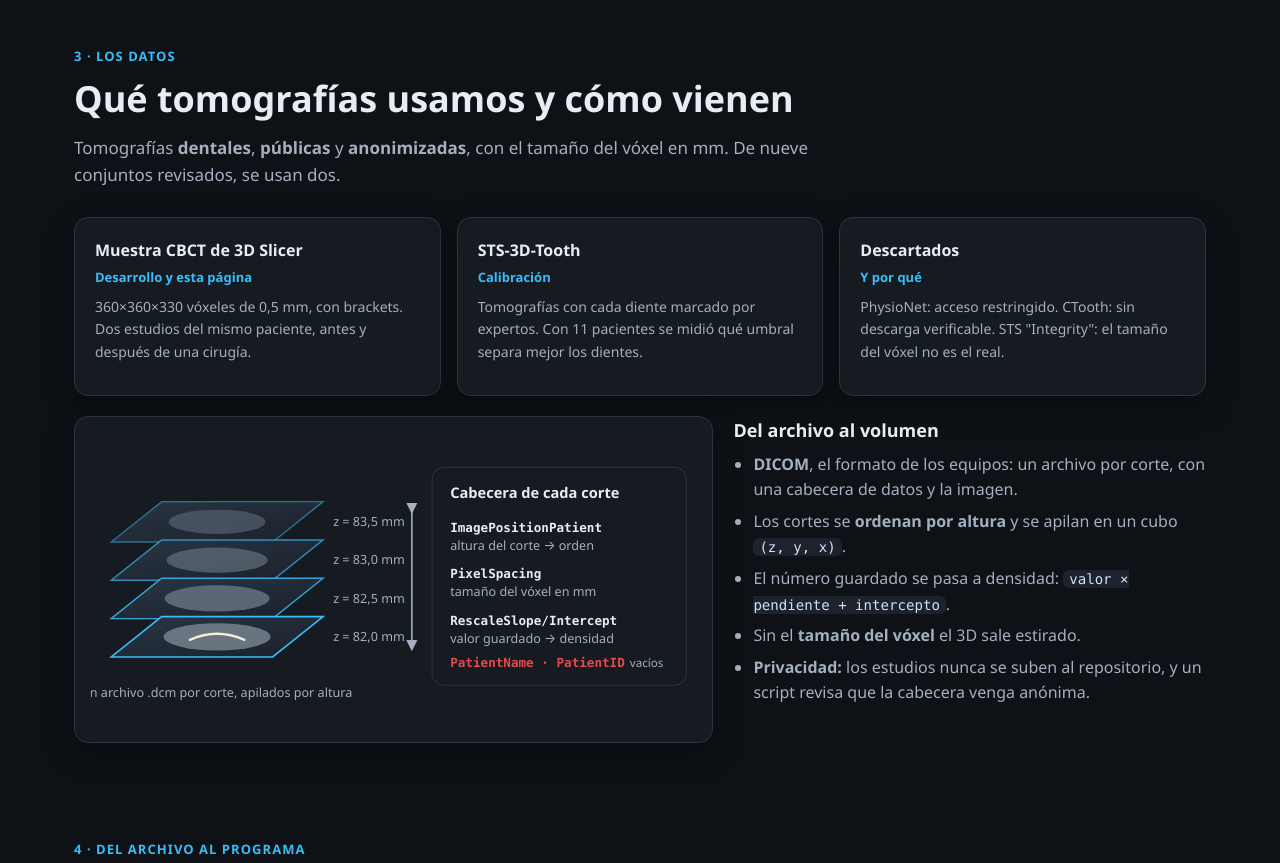
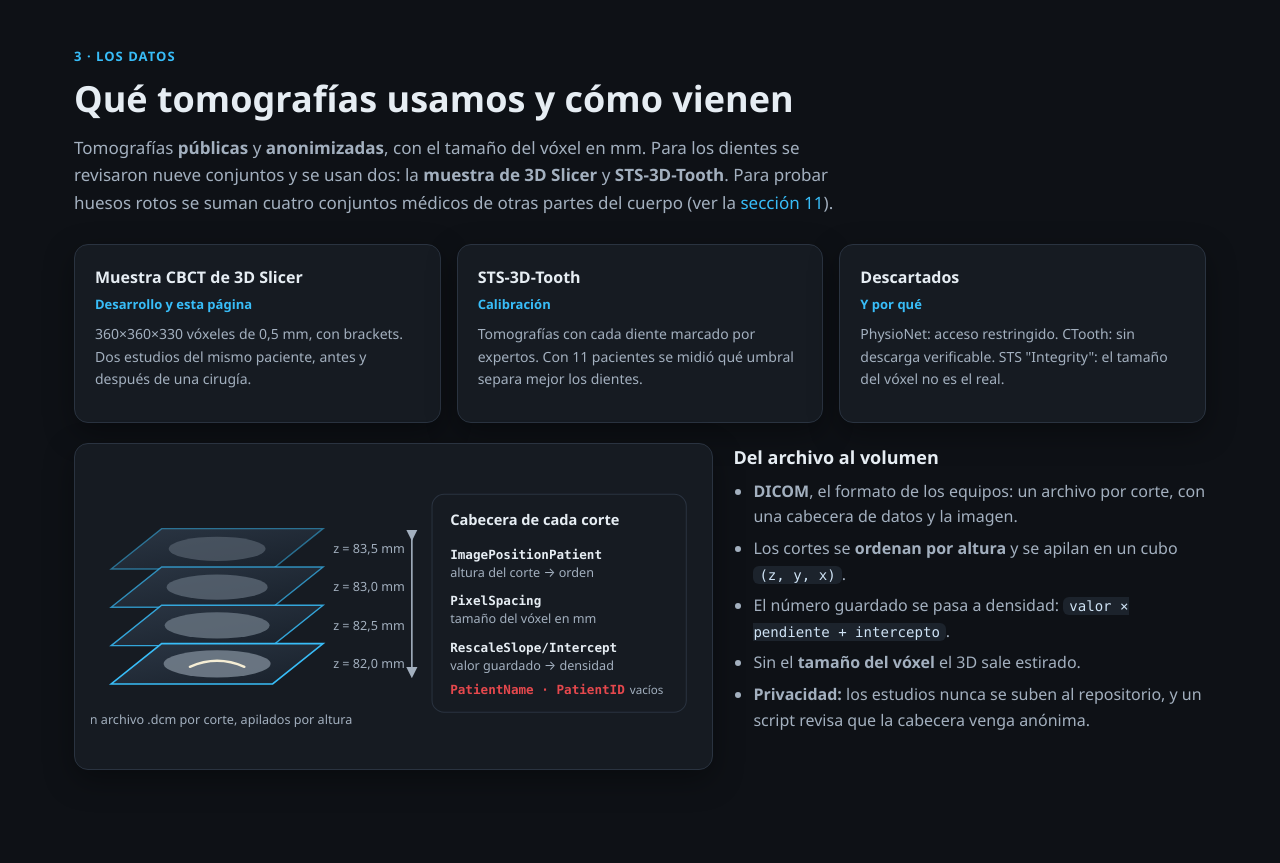
Before and after one commit to 69kingDavid69/radiografias-visual-computing, a plain HTML site: page web/index.html in a window 1280 px wide. Shown: the part 2420-3283 px from the top of the page. Drawn offline with nearby package versions, Linux system fonts and the light colour scheme; no server answers.

Commit message:
fix(web): la sección de datos dice cuáles son los dos conjuntos dentales y menciona los de fractura
Co-Authored-By: Claude Sonnet 5.5 <noreply@anthropic.com>

```diff
--- a/web/index.html
+++ b/web/index.html
@@ -145,8 +145,10 @@
   <div class="contenedor">
     <div class="eyebrow">3 · Los datos</div>
     <h2 class="titulo-seccion">Qué tomografías usamos y cómo vienen</h2>
-    <p class="intro">Tomografías <b>dentales</b>, <b>públicas</b> y <b>anonimizadas</b>, con el tamaño del vóxel en mm.
-      De nueve conjuntos revisados, se usan dos.</p>
+    <p class="intro">Tomografías <b>públicas</b> y <b>anonimizadas</b>, con el tamaño del vóxel en mm.
+      Para los dientes se revisaron nueve conjuntos y se usan dos: la <b>muestra de 3D Slicer</b> y <b>STS-3D-Tooth</b>.
+      Para probar huesos rotos se suman cuatro conjuntos médicos de otras partes del cuerpo (ver la
+      <a href="#fracturas">sección 11</a>).</p>
     <div class="rejilla-3">
       <div class="tarjeta dataset"><h4>Muestra CBCT de 3D Slicer</h4><div class="uso">Desarrollo y esta página</div><p>360×360×330 vóxeles de 0,5 mm, con brackets. Dos estudios del mismo paciente, antes y después de una cirugía.</p></div>
       <div class="tarjeta dataset"><h4>STS-3D-Tooth</h4><div class="uso">Calibración</div><p>Tomografías con cada diente marcado por expertos. Con 11 pacientes se midió qué umbral separa mejor los dientes.</p></div>
```
